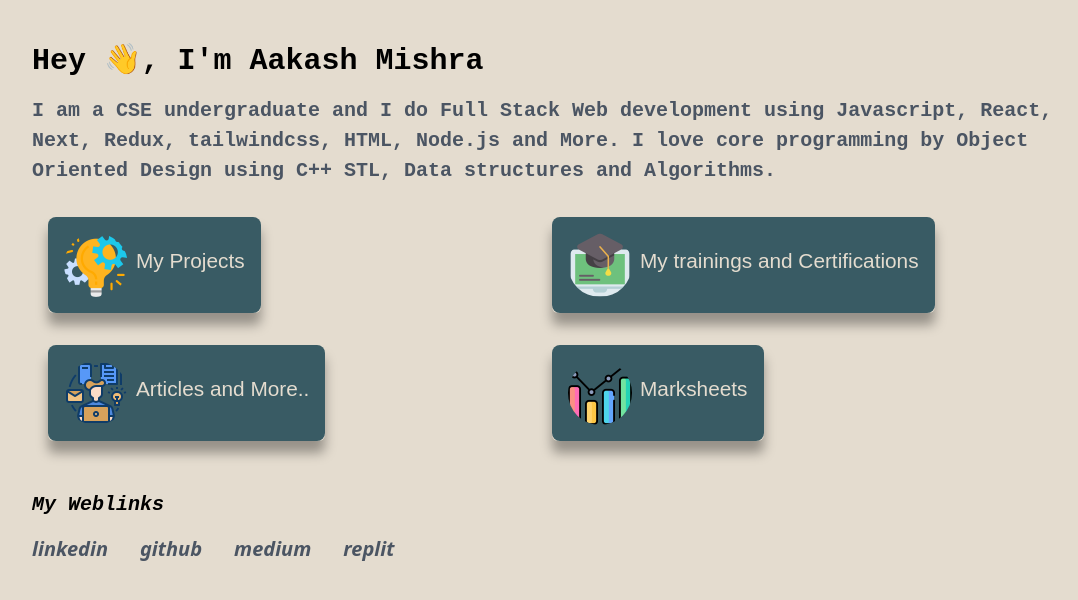
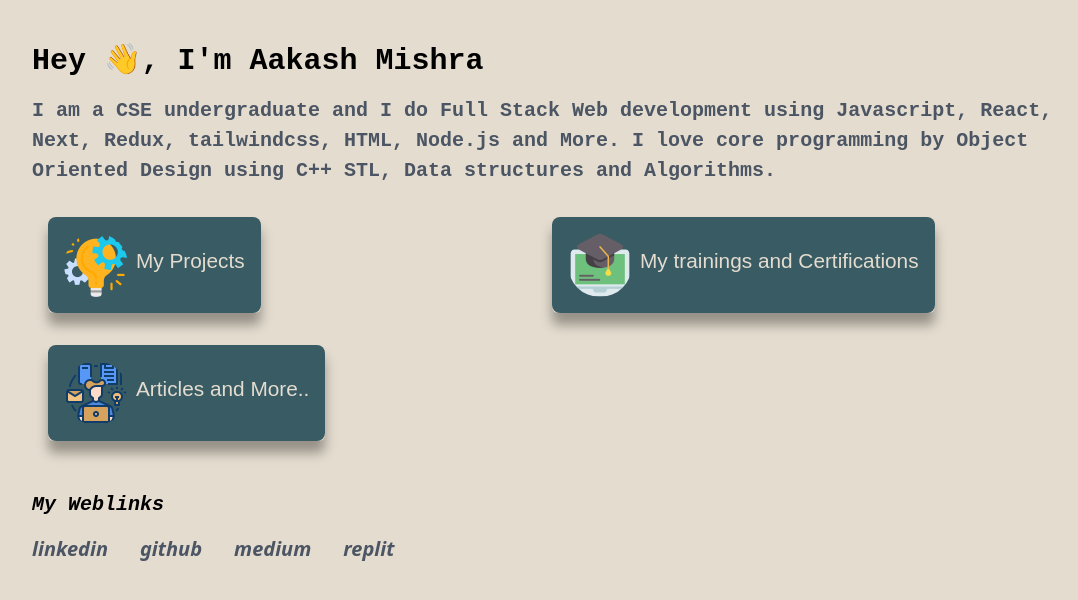
Before and after one commit to Aakash-mishra2/Portfolio, a React (Create React App) app: page / in a window 1280 px wide. Shown: the top 600 px of the page, without its empty margins (64-1142 px from the left). Built offline with nearby package versions, Linux system fonts and the light colour scheme; a web font is replaced by a local one.

Commit message:
removed marksheet div

```diff
--- a/src/front/FrontPage.js
+++ b/src/front/FrontPage.js
@@ -1,7 +1,6 @@
 import FrontItem from "./components/FrontItem";
 import { Link } from "react-router-dom";
 import prj from '../icons/project-management.png';
-import rsl from '../icons/results.png';
 import mlt from '../icons/multitasking.png';
 import trg from '../icons/online-learning.png';
 export default function FrontPage() {
@@ -23,12 +22,6 @@ export default function FrontPage() {
             name: "Articles and More..",
             linkTo: "/articles",
             icon: mlt
-        },
-        {
-            id: 'extras',
-            name: "Marksheets",
-            linkTo: 'https://www.ipuranklist.com/student/00214802720',
-            icon: rsl
         }
     ]
 
```
